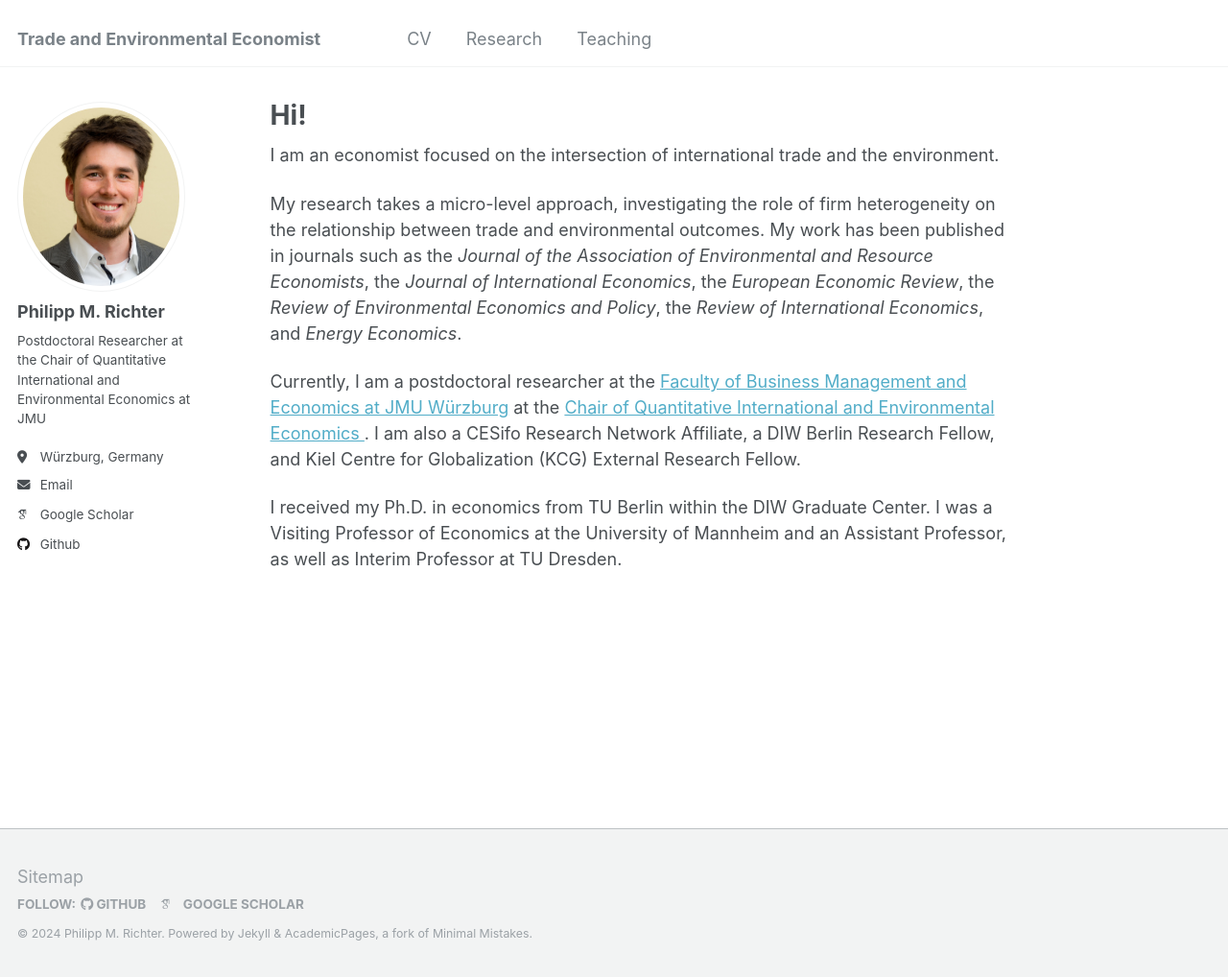
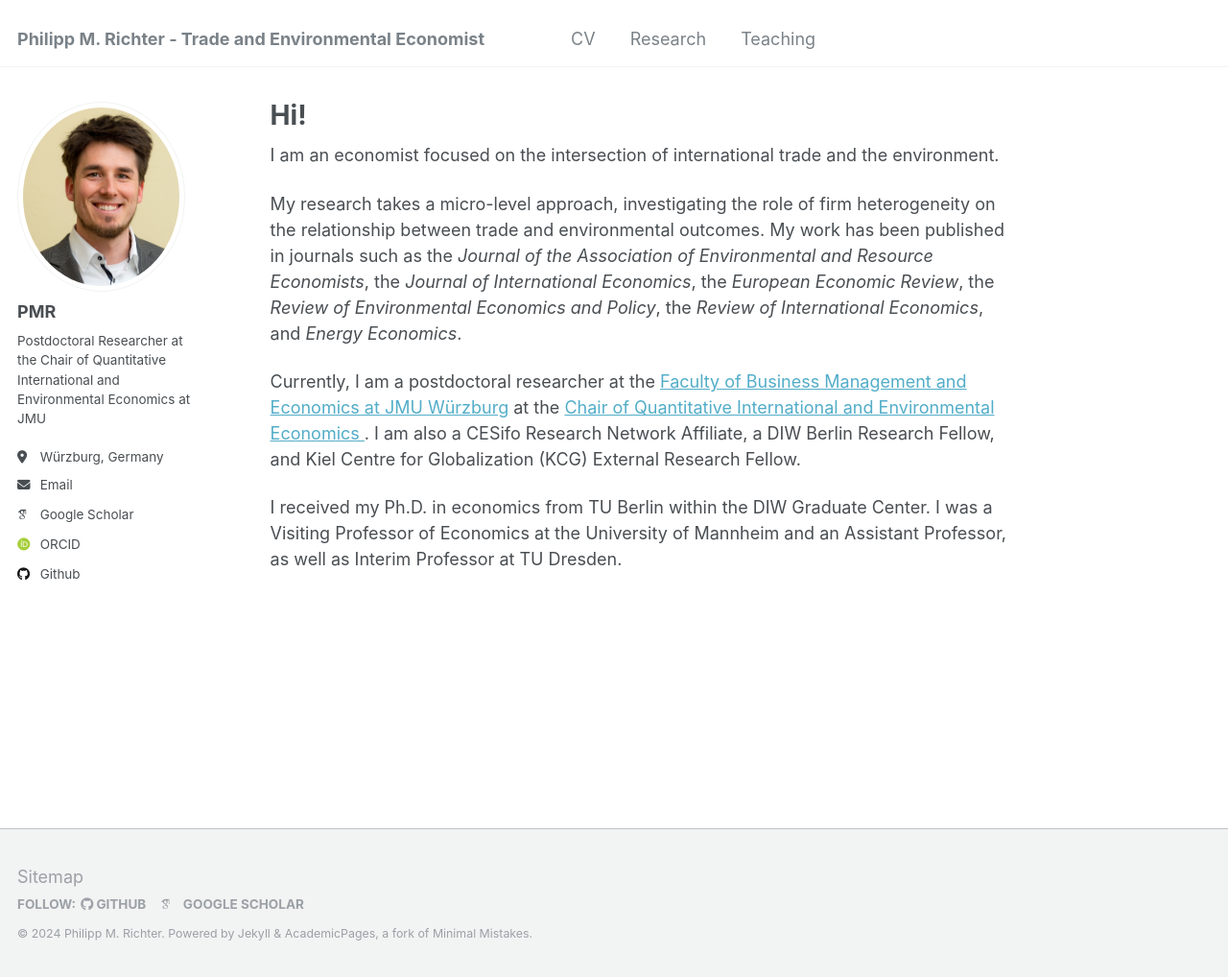
Before and after one commit to PhMRichter/PhMRichter.github.io, a Jekyll site: the page built from _pages/about.md, in a window 1280 px wide and 1018 px high. Shown: the whole window at 96% size. Built offline with Jekyll 4.4.1, drawn with Linux system fonts in a browser that asks for light colours; some web fonts are replaced; part of the change alters nothing that is shown.

Commit message:
Update _config.yml

```diff
--- a/_config.yml
+++ b/_config.yml
@@ -8,7 +8,7 @@
 
 # Basic Site Settings
 locale                   : "en-US"
-title                    : "Trade and Environmental Economist" #"Philipp M. Richter / Trade and Environmental Economist"
+title                    : "Philipp M. Richter - Trade and Environmental Economist" #"Philipp M. Richter / Trade and Environmental Economist"
 title_separator          : "-"
 name                     : "Philipp M. Richter"
 description              : &description "personal description"
@@ -22,7 +22,7 @@ repository               : "PhMRichter/PhMRichter.github.io"
 author:
   # Biographic information
   avatar           : "PhilippMRichter_lq.jpg"
-  name             : "Philipp M. Richter"
+  name             : "PMR" #"Philipp M. Richter"
   pronouns         : # example: "she/her"
   bio              : "Postdoctoral Researcher at the Chair of Quantitative International and Environmental Economics at JMU"
   location         : "Würzburg, Germany "# "Sanderring 2, 97070 Würzburg, Germany"
@@ -34,7 +34,7 @@ author:
   arxiv            : # URL - Update with the correct link to your profile
   googlescholar    : "https://scholar.google.com/citations?user=sUTyjKUAAAAJ&hl=de"
   impactstory      : # URL
-  orcid            : #"http://orcid.org/yourorcidurl"
+  orcid            : "http://orcid.org/0000-0002-5581-9713"
   semantic         : # URL
   pubmed           : # "https://www.ncbi.nlm.nih.gov/pubmed/?term=john+snow"
   researchgate     : # URL
```
